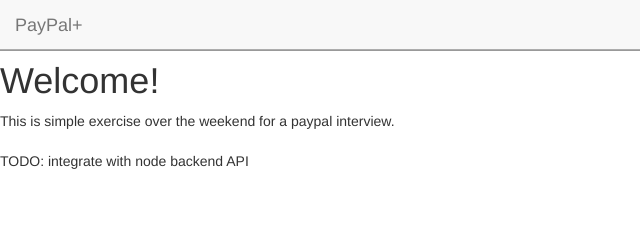
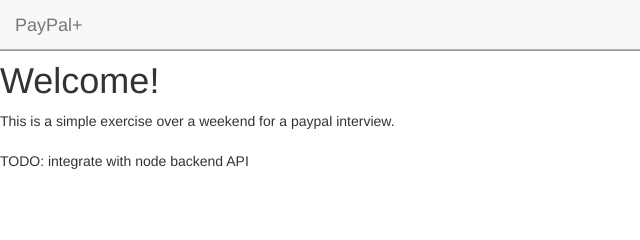
Before and after one commit to kesava/paypal-exercise, a website: page views/index.html in a window 1280 px wide. Shown: the top 240 px of the page, 0-640 px from the left. Drawn offline with nearby package versions, Linux system fonts and the light colour scheme; files that its build step writes are made by us from their sources; files whose address does not match are found by name.

Commit message:
little readme

```diff
--- a/assets/js/templates/homepage.html
+++ b/assets/js/templates/homepage.html
@@ -1,7 +1,7 @@
 <div class="home">
 	<h1>Welcome!</h1>
 
-  This is simple exercise over the weekend for a paypal interview.
+  This is a simple exercise over a weekend for a paypal interview.
   <br/>
   <br/>
   TODO: integrate with node backend API
```
Also changed, not shown: README.md.
